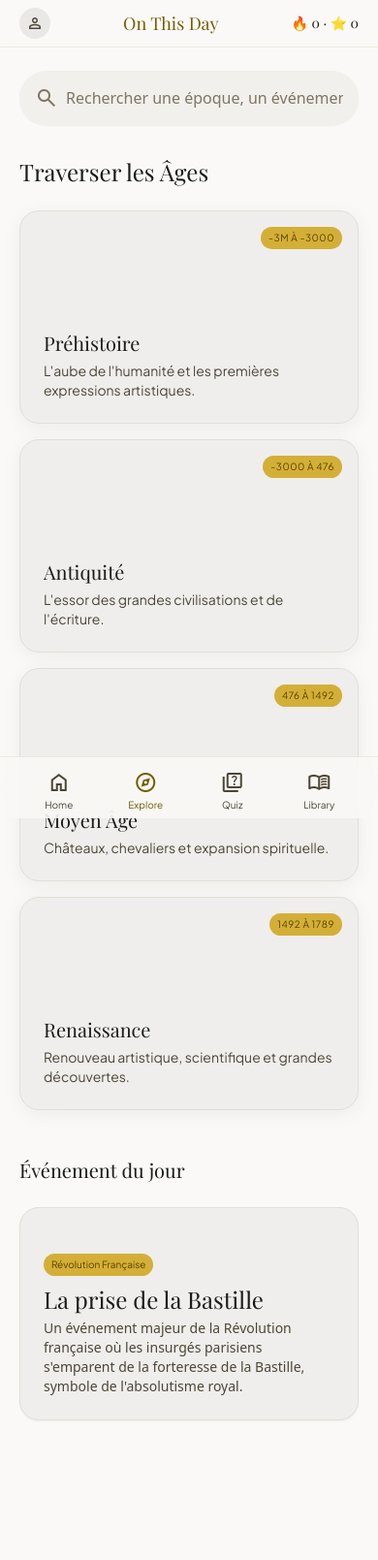
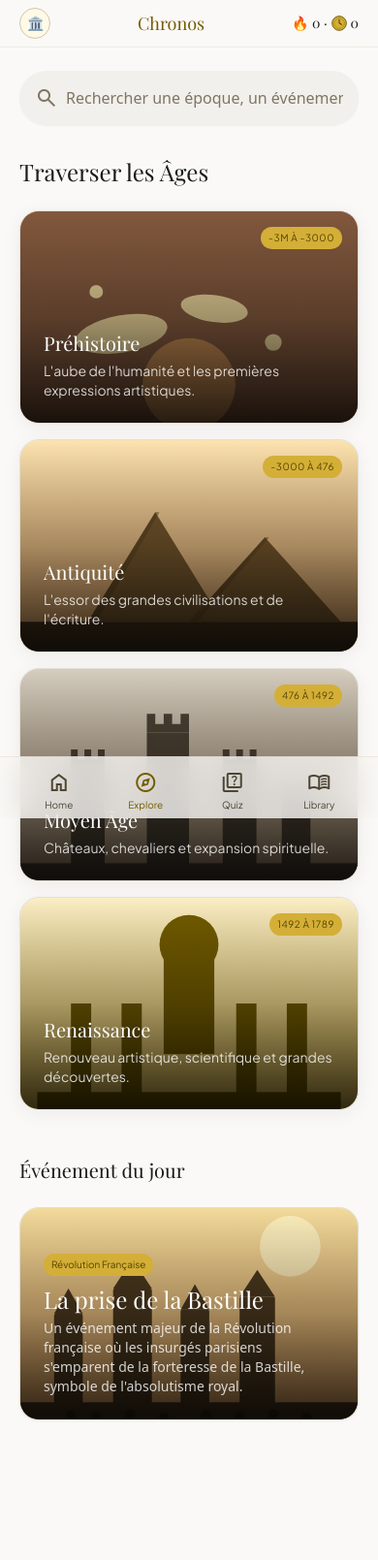
Before and after one commit to Kraakimbo/Chronos, a Flask app: page /explorer in a window 390 px wide. Shown: the whole page at 97% size. Run offline with Flask 3, Linux system fonts and the light colour scheme; the visitor is signed in with stand-in values (Sample User, id 1); some libraries are stand-ins or nearby versions; some web fonts are replaced.

Commit message:
Rebrand to Chronos, add Chronos Token icon, avatars, more quiz questions and event illustrations
- Rename "On This Day" to "Chronos" throughout the nav and page titles.
- Replace the placeholder star emoji with an inline SVG "Chronos Token"
  icon (a small clock-face coin, matching the app's time/history theme)
  wherever tokens are shown: nav header (desktop/mobile), profile, quiz
  result.
- Profile picture personalization: a new User.avatar_id field, 8
  preset avatars (app/data.py AVATARS) rendered via an `avatar()` Jinja
  macro, and a picker on the profile page (POST /profil/avatar). Presets
  instead of uploads: Render's free plan has no persistent disk, so
  uploaded files would vanish on every redeploy.
- Quiz: expanded from a single hardcoded question to 7, spanning
  different eras; a random question is picked on each GET /quiz, and
  the answer is graded against the specific question that was shown
  (tracked via a hidden question_slug field) rather than always the
  same one.
- Illustrations: hand-built inline SVG banners (Bastille scene, one per
  era: Préhistoire/Antiquité/Moyen Âge/Renaissance) replace the empty
  placeholder backgrounds on the home, explorer and event-detail pages.
  Inline SVG avoids hotlinking external images, which are ephemeral and
  can break (see the original code-improvement notes on the Stitch
  export's lh3.googleusercontent.com links).

Co-Authored-By: Claude Sonnet 5 <noreply@anthropic.com>
Claude-Session: https://claude.ai/code/session_0138YayUVrEqth78ujJas3kF

```diff
--- a/app/__init__.py
+++ b/app/__init__.py
@@ -52,6 +52,12 @@ def create_app(config_object="config.Config"):
     app.register_blueprint(auth_bp)
     app.register_blueprint(main_bp)
 
+    from app.data import AVATARS
+
+    @app.context_processor
+    def inject_avatars():
+        return {"avatars": AVATARS}
+
     from app.models import User
 
     @login_manager.user_loader
--- a/app/main/routes.py
+++ b/app/main/routes.py
@@ -1,8 +1,10 @@
-from flask import Blueprint, abort, render_template, request
+import random
+
+from flask import Blueprint, abort, redirect, render_template, request, url_for
 from flask_login import current_user, login_required
 
 from app import db
-from app.data import DEFAULT_QUIZ_SLUG, EVENTS, QUIZ_QUESTIONS, TODAY_EVENT_SLUG
+from app.data import AVATARS, DEFAULT_QUIZ_SLUG, EVENTS, QUIZ_QUESTIONS, TODAY_EVENT_SLUG
 
 main_bp = Blueprint("main", __name__)
 
@@ -25,10 +27,10 @@ def home():
 def explorer():
     event = EVENTS[TODAY_EVENT_SLUG]
     eras = [
-        {"name": "Préhistoire", "range": "-3M à -3000", "description": "L'aube de l'humanité et les premières expressions artistiques."},
-        {"name": "Antiquité", "range": "-3000 à 476", "description": "L'essor des grandes civilisations et de l'écriture."},
-        {"name": "Moyen Âge", "range": "476 à 1492", "description": "Châteaux, chevaliers et expansion spirituelle."},
-        {"name": "Renaissance", "range": "1492 à 1789", "description": "Renouveau artistique, scientifique et grandes découvertes."},
+        {"key": "prehistoire", "name": "Préhistoire", "range": "-3M à -3000", "description": "L'aube de l'humanité et les premières expressions artistiques."},
+        {"key": "antiquite", "name": "Antiquité", "range": "-3000 à 476", "description": "L'essor des grandes civilisations et de l'écriture."},
+        {"key": "moyen-age", "name": "Moyen Âge", "range": "476 à 1492", "description": "Châteaux, chevaliers et expansion spirituelle."},
+        {"key": "renaissance", "name": "Renaissance", "range": "1492 à 1789", "description": "Renouveau artistique, scientifique et grandes découvertes."},
     ]
     return render_template("pages/explorer.html", event=event, eras=eras, active_page="explorer")
 
@@ -45,10 +47,14 @@ def event_detail(slug):
 @main_bp.route("/quiz", methods=["GET", "POST"])
 @login_required
 def quiz():
-    question = QUIZ_QUESTIONS[DEFAULT_QUIZ_SLUG]
     result = None
 
     if request.method == "POST":
+        slug = request.form.get("question_slug")
+        question = QUIZ_QUESTIONS.get(slug)
+        if question is None:
+            abort(400)
+
         try:
             chosen_index = int(request.form["answer_index"])
         except (KeyError, ValueError):
@@ -59,6 +65,8 @@ def quiz():
             current_user.record_quiz_win()
             db.session.commit()
         result = QuizResult(chosen_index=chosen_index, correct=correct)
+    else:
+        question = QUIZ_QUESTIONS[random.choice(list(QUIZ_QUESTIONS))]
 
     return render_template("pages/quiz.html", question=question, result=result, active_page="quiz")
 
@@ -67,3 +75,13 @@ def quiz():
 @login_required
 def profile():
     return render_template("pages/profile.html", active_page="profile")
+
+
+@main_bp.route("/profil/avatar", methods=["POST"])
+@login_required
+def update_avatar():
+    avatar_id = request.form.get("avatar_id")
+    if avatar_id in AVATARS:
+        current_user.avatar_id = avatar_id
+        db.session.commit()
+    return redirect(url_for("main.profile"))
--- a/app/models.py
+++ b/app/models.py
@@ -19,6 +19,7 @@ class User(db.Model, UserMixin):
     email = db.Column(db.String(255), unique=True, nullable=False, index=True)
     password_hash = db.Column(db.String(255), nullable=False)
     study_level = db.Column(db.String(32), nullable=True)
+    avatar_id = db.Column(db.String(8), nullable=False, default="1")
     xp = db.Column(db.Integer, nullable=False, default=0)
     tokens = db.Column(db.Integer, nullable=False, default=0)
     streak_days = db.Column(db.Integer, nullable=False, default=0)
--- /dev/null
+++ b/app/templates/_icons.html
@@ -0,0 +1,14 @@
+{% macro token_icon(size=20) %}
+<svg width="{{ size }}" height="{{ size }}" viewBox="0 0 24 24" class="inline-block align-middle shrink-0" aria-label="Chronos Token" role="img">
+  <circle cx="12" cy="12" r="11" fill="#d4af37" stroke="#735c00" stroke-width="1.5"/>
+  <circle cx="12" cy="12" r="8" fill="none" stroke="#735c00" stroke-width="1" opacity="0.5"/>
+  <path d="M12 6.5v5.2l3.6 2.1" fill="none" stroke="#554300" stroke-width="1.6" stroke-linecap="round" stroke-linejoin="round"/>
+</svg>
+{% endmacro %}
+
+{% macro avatar(avatar_id, size_class="w-10 h-10", text_size="text-lg") %}
+{% set av = avatars.get(avatar_id, avatars["1"]) %}
+<div class="{{ size_class }} rounded-full border border-outline-variant flex items-center justify-center shrink-0" style="background-color: {{ av.bg }};">
+  <span class="{{ text_size }}" role="img" aria-label="{{ av.label }}">{{ av.emoji }}</span>
+</div>
+{% endmacro %}
--- /dev/null
+++ b/app/templates/_illustrations.html
@@ -0,0 +1,111 @@
+{# Inline SVG illustrations, hand-drawn silhouettes in the Chronos gold/parchment
+   palette. Used instead of hotlinked external images, which are ephemeral
+   and can break or vanish (see README code-improvement notes). #}
+
+{% macro bastille_illustration(css_class="w-full h-full") %}
+<svg class="{{ css_class }}" viewBox="0 0 400 300" preserveAspectRatio="xMidYMid slice" role="img" aria-label="La prise de la Bastille">
+  <defs>
+    <linearGradient id="skyBastille" x1="0" y1="0" x2="0" y2="1">
+      <stop offset="0%" stop-color="#f4e0a1"/>
+      <stop offset="100%" stop-color="#e3a15c"/>
+    </linearGradient>
+  </defs>
+  <rect width="400" height="300" fill="url(#skyBastille)"/>
+  <circle cx="320" cy="70" r="36" fill="#fff3c4" opacity="0.8"/>
+  <g fill="#4d3a1f">
+    <rect x="40" y="150" width="34" height="110" rx="2"/>
+    <polygon points="40,150 57,120 74,150"/>
+    <rect x="110" y="120" width="46" height="140" rx="2"/>
+    <polygon points="110,120 133,85 156,120"/>
+    <rect x="190" y="145" width="34" height="115" rx="2"/>
+    <polygon points="190,145 207,115 224,145"/>
+    <rect x="260" y="130" width="42" height="130" rx="2"/>
+    <polygon points="260,130 281,98 302,130"/>
+    <rect x="0" y="255" width="400" height="45"/>
+  </g>
+  <g fill="#2b2013" opacity="0.6">
+    <circle cx="60" cy="270" r="6"/>
+    <circle cx="90" cy="272" r="6"/>
+    <circle cx="130" cy="269" r="6"/>
+    <circle cx="170" cy="273" r="6"/>
+    <circle cx="220" cy="270" r="6"/>
+    <circle cx="260" cy="272" r="6"/>
+    <circle cx="300" cy="269" r="6"/>
+    <circle cx="340" cy="273" r="6"/>
+  </g>
+</svg>
+{% endmacro %}
+
+{% macro era_illustration(era_key, css_class="w-full h-full") %}
+{% if era_key == "prehistoire" %}
+<svg class="{{ css_class }}" viewBox="0 0 400 300" preserveAspectRatio="xMidYMid slice" role="img" aria-label="Préhistoire">
+  <rect width="400" height="300" fill="#a9724f"/>
+  <rect width="400" height="300" fill="#3a2a1c" opacity="0.35"/>
+  <g fill="#f4e0a1" opacity="0.9">
+    <ellipse cx="120" cy="170" rx="55" ry="22" transform="rotate(-10 120 170)"/>
+    <ellipse cx="230" cy="140" rx="40" ry="16" transform="rotate(8 230 140)"/>
+    <circle cx="300" cy="180" r="10"/>
+    <circle cx="90" cy="120" r="8"/>
+  </g>
+  <circle cx="200" cy="230" r="55" fill="#e3a15c" opacity="0.7"/>
+</svg>
+{% elif era_key == "antiquite" %}
+<svg class="{{ css_class }}" viewBox="0 0 400 300" preserveAspectRatio="xMidYMid slice" role="img" aria-label="Antiquité">
+  <defs>
+    <linearGradient id="skyAntique" x1="0" y1="0" x2="0" y2="1">
+      <stop offset="0%" stop-color="#ffe9b8"/>
+      <stop offset="100%" stop-color="#e3a15c"/>
+    </linearGradient>
+  </defs>
+  <rect width="400" height="300" fill="url(#skyAntique)"/>
+  <g fill="#7a5a2e">
+    <polygon points="80,240 160,110 240,240"/>
+    <polygon points="200,240 290,140 380,240"/>
+  </g>
+  <g fill="#5c421f" opacity="0.5">
+    <polygon points="80,240 160,110 165,110 90,240"/>
+    <polygon points="200,240 290,140 295,140 210,240"/>
+  </g>
+  <rect x="0" y="240" width="400" height="60" fill="#4d3a1f"/>
+</svg>
+{% elif era_key == "moyen-age" %}
+<svg class="{{ css_class }}" viewBox="0 0 400 300" preserveAspectRatio="xMidYMid slice" role="img" aria-label="Moyen Âge">
+  <defs>
+    <linearGradient id="skyMedieval" x1="0" y1="0" x2="0" y2="1">
+      <stop offset="0%" stop-color="#d9d3c7"/>
+      <stop offset="100%" stop-color="#a68a68"/>
+    </linearGradient>
+  </defs>
+  <rect width="400" height="300" fill="url(#skyMedieval)"/>
+  <g fill="#4d4335">
+    <rect x="60" y="140" width="40" height="120"/>
+    <polygon points="60,140 60,120 68,120 68,132 76,132 76,120 84,120 84,132 92,132 92,120 100,120 100,140"/>
+    <rect x="150" y="100" width="50" height="160"/>
+    <polygon points="150,100 150,78 160,78 160,90 170,90 170,78 180,78 180,90 190,90 190,78 200,78 200,100"/>
+    <rect x="240" y="140" width="40" height="120"/>
+    <polygon points="240,140 240,120 248,120 248,132 256,132 256,120 264,120 264,132 272,132 272,120 280,120 280,140"/>
+    <rect x="310" y="160" width="34" height="100"/>
+    <rect x="0" y="255" width="400" height="45"/>
+  </g>
+</svg>
+{% else %}
+<svg class="{{ css_class }}" viewBox="0 0 400 300" preserveAspectRatio="xMidYMid slice" role="img" aria-label="Renaissance">
+  <defs>
+    <linearGradient id="skyRenaissance" x1="0" y1="0" x2="0" y2="1">
+      <stop offset="0%" stop-color="#fdf2d0"/>
+      <stop offset="100%" stop-color="#e9c349"/>
+    </linearGradient>
+  </defs>
+  <rect width="400" height="300" fill="url(#skyRenaissance)"/>
+  <g fill="#735c00">
+    <rect x="170" y="80" width="60" height="130"/>
+    <circle cx="200" cy="80" r="35"/>
+    <rect x="60" y="150" width="24" height="110"/>
+    <rect x="120" y="150" width="24" height="110"/>
+    <rect x="256" y="150" width="24" height="110"/>
+    <rect x="316" y="150" width="24" height="110"/>
+    <rect x="20" y="255" width="360" height="45"/>
+  </g>
+</svg>
+{% endif %}
+{% endmacro %}
--- a/app/templates/base_app.html
+++ b/app/templates/base_app.html
@@ -1,3 +1,4 @@
+{% from "_icons.html" import token_icon, avatar with context %}
 <!DOCTYPE html>
 <html lang="fr">
 <head>
@@ -60,7 +61,7 @@
 <body class="bg-background text-on-background antialiased min-h-screen pb-24 md:pb-0">
 
 <header class="hidden md:flex justify-between items-center px-margin-desktop py-md w-full sticky top-0 z-50 glass-nav bg-surface/80 border-b border-outline-variant/30">
-  <div class="font-headline-md text-headline-md text-primary">On This Day</div>
+  <div class="font-headline-md text-headline-md text-primary">Chronos</div>
   <nav class="flex gap-md items-center">
     <a class="{{ 'text-primary font-bold' if active_page == 'home' else 'text-secondary font-medium' }} hover:opacity-80 transition-opacity" href="{{ url_for('main.home') }}">Home</a>
     <a class="{{ 'text-primary font-bold' if active_page == 'explorer' else 'text-secondary font-medium' }} hover:opacity-80 transition-opacity" href="{{ url_for('main.explorer') }}">Explore</a>
@@ -72,8 +73,9 @@
       <span class="font-stat-lg text-sm text-on-surface">🔥 {{ current_user.streak_days }}</span>
     </div>
     <div class="flex items-center gap-unit bg-primary-fixed-dim/20 px-sm py-unit rounded-full">
-      <span class="font-stat-lg text-sm text-primary">⭐ {{ current_user.tokens }}</span>
+      <span class="font-stat-lg text-sm text-primary flex items-center gap-1">{{ token_icon(18) }} {{ current_user.tokens }}</span>
     </div>
+    <a href="{{ url_for('main.profile') }}" title="Mon profil">{{ avatar(current_user.avatar_id) }}</a>
     <a href="{{ url_for('auth.logout') }}" class="w-10 h-10 rounded-full border border-outline-variant bg-surface-container-high flex items-center justify-center text-on-surface-variant" title="Se déconnecter">
       <span class="material-symbols-outlined text-[20px]">logout</span>
     </a>
@@ -81,11 +83,9 @@
 </header>
 
 <header class="md:hidden flex justify-between items-center px-margin-mobile py-sm w-full z-50 sticky top-0 backdrop-blur-lg border-b border-outline-variant/30 bg-surface/80">
-  <div class="w-8 h-8 rounded-full bg-surface-container-high flex items-center justify-center text-on-surface-variant">
-    <span class="material-symbols-outlined text-[18px]">person</span>
-  </div>
-  <h1 class="font-headline-md text-lg text-primary">On This Day</h1>
-  <div class="font-stat-lg text-sm">🔥 {{ current_user.streak_days }} · ⭐ {{ current_user.tokens }}</div>
+  <a href="{{ url_for('main.profile') }}" title="Mon profil">{{ avatar(current_user.avatar_id, "w-8 h-8", "text-sm") }}</a>
+  <h1 class="font-headline-md text-lg text-primary">Chronos</h1>
+  <div class="font-stat-lg text-sm flex items-center gap-1">🔥 {{ current_user.streak_days }} · {{ token_icon(16) }} {{ current_user.tokens }}</div>
 </header>
 
 {% with messages = get_flashed_messages(with_categories=true) %}
--- a/app/templates/pages/explorer.html
+++ b/app/templates/pages/explorer.html
@@ -1,5 +1,6 @@
 {% extends "base_app.html" %}
-{% block title %}On This Day - Explorer{% endblock %}
+{% from "_illustrations.html" import era_illustration, bastille_illustration %}
+{% block title %}Chronos - Explorer{% endblock %}
 {% block content %}
 <main class="max-w-[1200px] mx-auto px-margin-mobile md:px-margin-desktop pt-lg pb-2xl">
   <section class="mb-xl">
@@ -15,12 +16,14 @@
   <div class="grid grid-cols-1 md:grid-cols-2 gap-md">
     {% for era in eras %}
     <div class="relative h-[220px] rounded-[20px] overflow-hidden border border-[#E2DFD7] shadow-[0_4px_20px_rgba(0,0,0,0.06)] bg-surface-container flex items-end">
+      <div class="absolute inset-0">{{ era_illustration(era.key) }}</div>
+      <div class="absolute inset-0 bg-gradient-to-t from-black/80 via-black/30 to-transparent"></div>
       <div class="absolute top-4 right-4 bg-primary-container text-on-primary-container px-sm py-xs rounded-full font-label-caps text-[10px] tracking-wider uppercase">
         {{ era.range }}
       </div>
-      <div class="p-lg w-full">
-        <h3 class="font-headline-md text-xl text-on-surface mb-xs">{{ era.name }}</h3>
-        <p class="text-on-surface-variant text-sm font-body-base">{{ era.description }}</p>
+      <div class="relative p-lg w-full">
+        <h3 class="font-headline-md text-xl text-white mb-xs">{{ era.name }}</h3>
+        <p class="text-white/80 text-sm font-body-base">{{ era.description }}</p>
       </div>
     </div>
     {% endfor %}
@@ -28,10 +31,12 @@
 
   <h3 class="font-headline-md text-xl md:text-2xl mt-2xl mb-lg">Événement du jour</h3>
   <a href="{{ url_for('main.event_detail', slug=event.slug) }}" class="block relative h-[220px] rounded-[20px] overflow-hidden border border-[#E2DFD7] shadow-sm bg-surface-container flex items-end">
-    <div class="p-lg">
+    <div class="absolute inset-0">{{ bastille_illustration() }}</div>
+    <div class="absolute inset-0 bg-gradient-to-t from-black/80 via-black/30 to-transparent"></div>
+    <div class="relative p-lg">
       <span class="bg-primary-container text-on-primary-container px-sm py-xs rounded-full font-label-caps text-[10px] mb-sm inline-block">{{ event.era }}</span>
-      <h4 class="font-display-lg text-2xl mb-xs">{{ event.title }}</h4>
-      <p class="text-sm text-on-surface-variant">{{ event.summary }}</p>
+      <h4 class="font-display-lg text-2xl mb-xs text-white">{{ event.title }}</h4>
+      <p class="text-sm text-white/80">{{ event.summary }}</p>
     </div>
   </a>
 </main>
--- a/app/templates/pages/home.html
+++ b/app/templates/pages/home.html
@@ -1,5 +1,6 @@
 {% extends "base_app.html" %}
-{% block title %}Digital Museum - Accueil{% endblock %}
+{% from "_illustrations.html" import bastille_illustration %}
+{% block title %}Chronos - Accueil{% endblock %}
 {% block content %}
 <main class="max-w-[1200px] mx-auto px-margin-mobile md:px-margin-desktop py-xl flex flex-col gap-2xl">
   <section class="flex flex-col gap-sm">
@@ -9,6 +10,7 @@
 
   <section class="relative w-full rounded-2xl overflow-hidden ambient-shadow border border-outline-variant bg-surface-container-lowest">
     <div class="relative h-[400px] md:h-[500px] w-full bg-surface-container flex items-end">
+      <div class="absolute inset-0">{{ bastille_illustration() }}</div>
       <div class="absolute inset-0 bg-gradient-to-t from-[#1a1c1b]/90 via-[#1a1c1b]/40 to-transparent"></div>
       <div class="relative w-full p-lg md:p-xl flex flex-col gap-md">
         <div class="flex items-center gap-sm">
```
Also changed, not shown: app/data.py (+106 -1 lines), app/templates/pages/event_detail.html (+5 -2 lines), app/templates/pages/profile.html (+16 -4 lines), app/templates/pages/quiz.html (+9 -3 lines), README.md.
